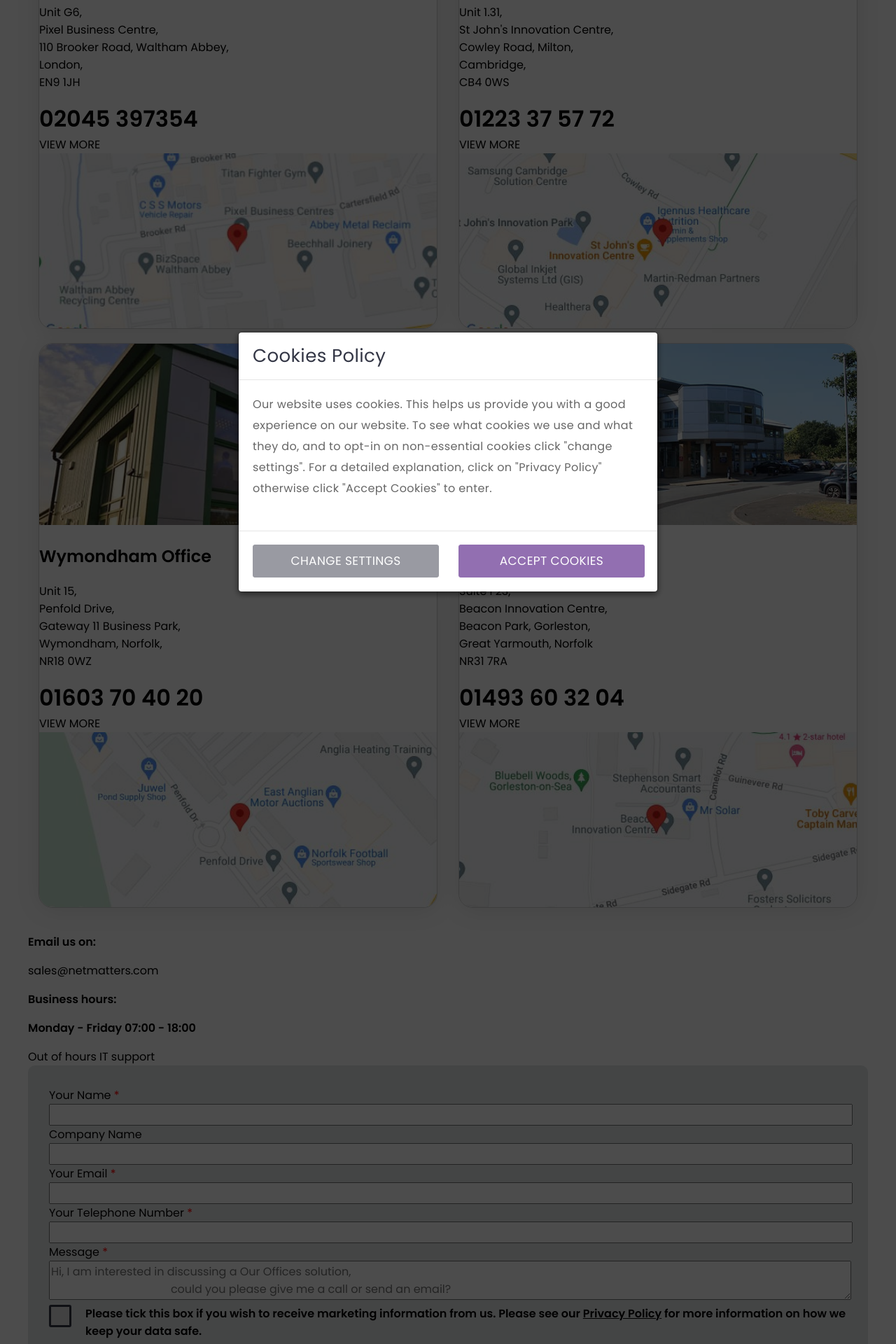
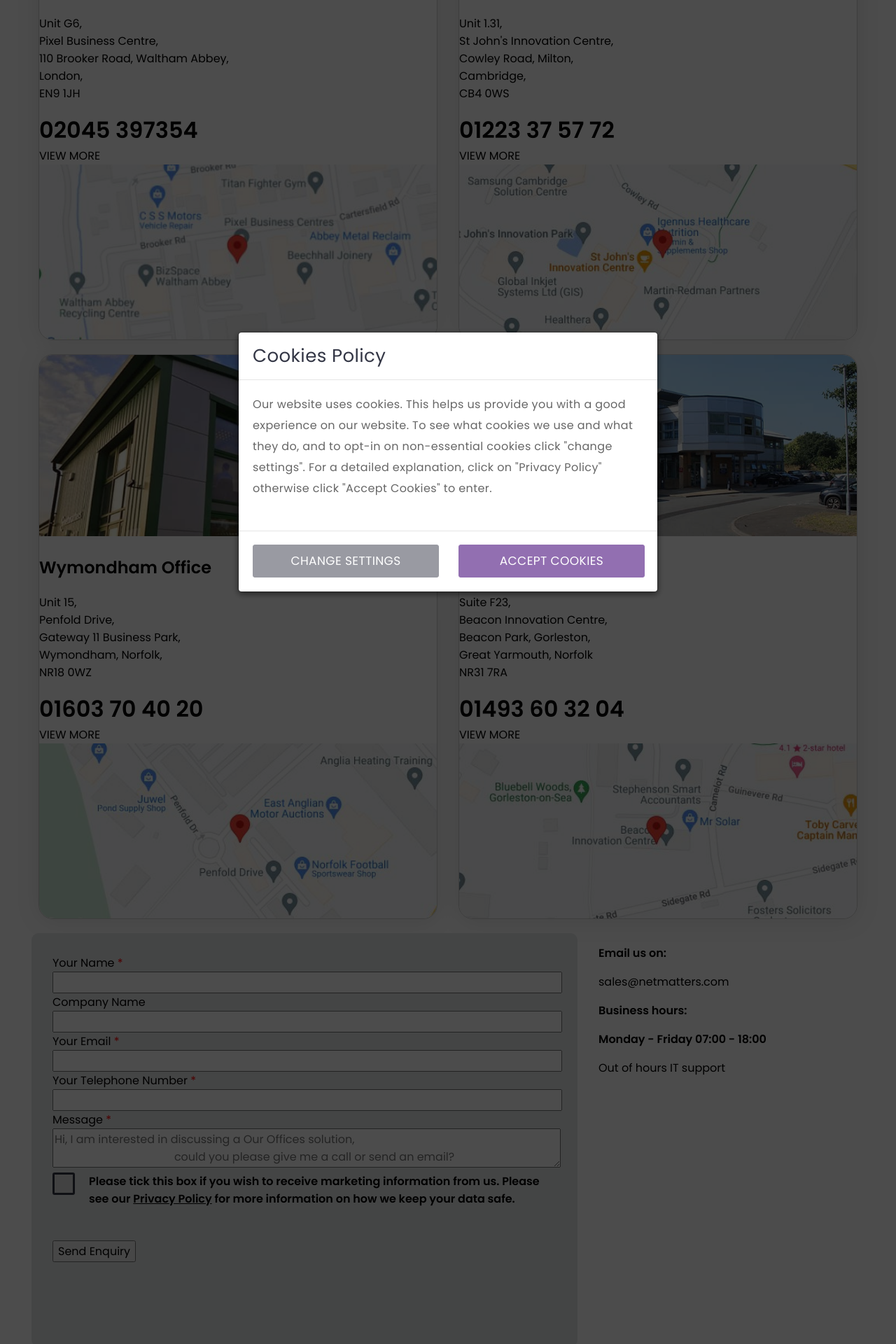
Before and after one commit to DanielH208/example_homepage, a PHP site: page /contact.php in a window 1280 px wide. Shown: the part 640-2560 px from the top of the page at 70% size. Run offline with PHP 8.4, Linux system fonts and the light colour scheme; some libraries are stand-ins or nearby versions.

Commit message:
Added the base CSS functionality for different viewports and fixed image stretching issue

```diff
--- a/css/application.css
+++ b/css/application.css
@@ -1400,6 +1400,7 @@ picture > img {
 
 #enquiry-container {
   background-color: white;
+  padding-bottom: 30px;
 }
 
 #offices-row {
@@ -1431,6 +1432,11 @@ picture > img {
   padding: 30px;
 }
 
+#enquiry-form, #enquiry-contact-details {
+  position: relative;
+  margin: 0px 15px;
+}
+
 .hidden-contact-details {
   transition: top 2s ease 0s;
   display: none;
@@ -1462,8 +1468,13 @@ picture > img {
 
 .contact-location-images {
   border-radius: 0px 0px 20px 20px;
+  object-fit: cover;
   height: 250px;
   margin-bottom: -7px;
+}
+
+#offices-container {
+  padding: 0px;
 }
 
 .brand-background {
@@ -2430,6 +2441,9 @@ footer {
     padding-left: 15px;
     padding-right: 15px;
   }
+  #enquiry-form {
+    height: 711px;
+  }
 }
 @media (min-width: 992px) {
   .container {
@@ -2524,6 +2538,9 @@ footer {
   .offices-item {
     width: 45%;
   }
+  #enquiry-form {
+    height: 499px;
+  }
 }
 @media (min-width: 1260px) {
   .container {
@@ -2599,6 +2616,21 @@ footer {
   footer {
     padding-top: 47px;
   }
+  #enquiry-form {
+    right: 33.33333333%;
+    width: 66.66666667%;
+    float: left;
+    height: 531px;
+  }
+  #enquiry-contact-details {
+    left: 66.66666667%;
+    width: 33.33333333%;
+    float: left;
+  }
+  #enquiry-container {
+    display: flex;
+    flex-direction: row;
+  }
 }
 
 /*# sourceMappingURL=application.css.map */
--- a/scss/application.scss
+++ b/scss/application.scss
@@ -220,6 +220,9 @@
         padding-left: 15px;
         padding-right: 15px;
     }
+    #enquiry-form {
+        height: 711px;
+    }
 
 }
 
@@ -323,6 +326,9 @@
     .offices-item {
         width: 45%;
     }
+    #enquiry-form {
+        height: 499px;
+    }
 }
 
 @media (min-width: 1260px) {
@@ -401,6 +407,22 @@
     footer {
         padding-top: 47px;
     }
+    #enquiry-form {
+        right: 33.33333333%;
+        width: 66.66666667%;
+        float: left;
+        height: 531px;
+    }
+    #enquiry-contact-details {
+        left: 66.66666667%;
+        width: 33.33333333%;
+        float: left;
 
 
+    }
+    #enquiry-container {
+        display: flex;
+        flex-direction: row;
+    }
+
 }
--- a/scss/layout/_contact-page.scss
+++ b/scss/layout/_contact-page.scss
@@ -4,6 +4,7 @@
 
 #enquiry-container {
     background-color: white;
+    padding-bottom: 30px;
 }
 
 #offices-row {
@@ -34,6 +35,11 @@
     background-color: #e6e7e9;
     border-radius: 10px;
     padding: 30px;
+}
+
+#enquiry-form, #enquiry-contact-details {
+    position: relative;
+    margin: 0px 15px;
 }
 
 .hidden-contact-details {
@@ -68,6 +74,11 @@
 
 .contact-location-images {
     border-radius: 0px 0px 20px 20px;
+    object-fit: cover;
     height: 250px;
     margin-bottom: -7px;
 }
+
+#offices-container {
+    padding: 0px;
+}
```
Also changed, not shown: 1 other file.
